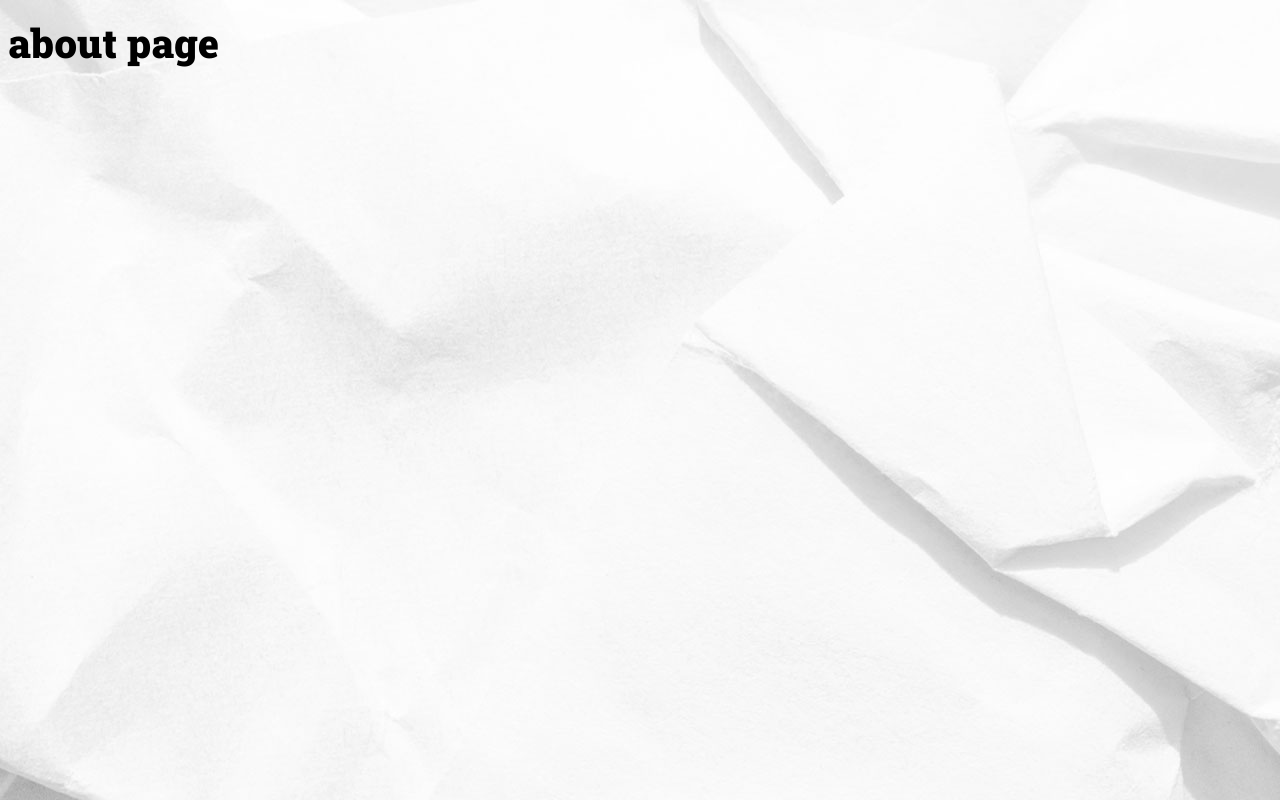
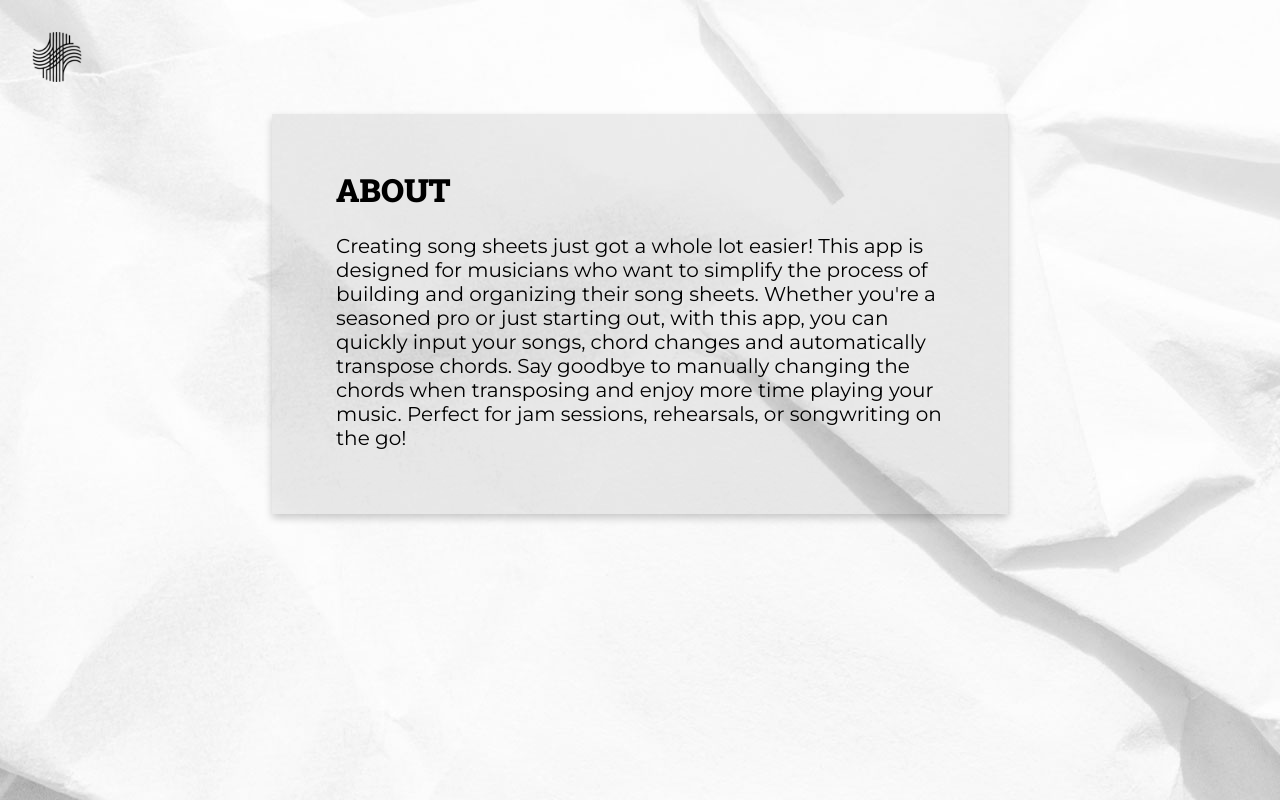
Before and after one commit to yapangelo/angelo-yap-capstone-chordflip, a React (Vite) app in the folder angelo-capstone-chordflip/: page /about in a window 1280 px wide. Built offline with nearby package versions, Linux system fonts and the light colour scheme.

Commit message:
created responsive about page

```diff
--- a/angelo-capstone-chordflip/src/App.scss
+++ b/angelo-capstone-chordflip/src/App.scss
@@ -1,3 +1,8 @@
+* {
+    padding: 0;
+    margin: 0;
+}
+
 body {
     background-image: url(../src/assets/natalie-kinnear-paperbg.jpg);
 }
--- a/angelo-capstone-chordflip/src/pages/AboutPage/AboutPage.jsx
+++ b/angelo-capstone-chordflip/src/pages/AboutPage/AboutPage.jsx
@@ -1,10 +1,30 @@
 import "./AboutPage.scss";
+import { Link } from "react-router-dom";
+import chevron from "../../assets/chevron.svg";
+import logo from "../../assets/chordflip-logo-notext.svg";
 
 const AboutPage = () => {
   return (
-    <>
-      <h1>about page</h1>
-    </>
+    <div className="aboutpage">
+      <Link to="/">
+        <img src={chevron} alt="back" className="aboutpage__nav" />
+      </Link>
+      <Link to="/">
+        <img src={logo} alt="back" className="aboutpage__logo" />
+      </Link>
+      <div className="aboutpage__content">
+        <h2 className="aboutpage__title">ABOUT</h2>
+        <p>
+          Creating song sheets just got a whole lot easier! This app is designed
+          for musicians who want to simplify the process of building and
+          organizing their song sheets. Whether you're a seasoned pro or just
+          starting out, with this app, you can quickly input your songs, chord
+          changes and automatically transpose chords. Say goodbye to manually
+          changing the chords when transposing and enjoy more time playing your
+          music. Perfect for jam sessions, rehearsals, or songwriting on the go!
+        </p>
+      </div>
+    </div>
   );
 };
 export default AboutPage;
--- a/angelo-capstone-chordflip/src/pages/AboutPage/AboutPage.scss
+++ b/angelo-capstone-chordflip/src/pages/AboutPage/AboutPage.scss
@@ -0,0 +1,46 @@
+@use "../../styles/partials/mixins" as *;
+
+.aboutpage {
+    padding: 2rem;
+
+    &__content {
+        padding: 2rem 1rem;
+    }
+
+    &__title {
+        padding-bottom: 1rem;
+    }
+
+    &__logo {
+        display: none;
+    }
+
+    @include tablet {
+        &__content {
+            padding: 4rem 4rem;
+        }
+
+        &__title {
+            padding-bottom: 2rem;
+        }
+    }
+
+    @include desktop {
+        &__nav {
+            display: none;
+        }
+
+        &__logo {
+            display: flex;
+        }
+
+        &__content {
+            display: flex;
+            flex-direction: column;
+            background-color: rgba(0, 0, 0, 0.07);
+            width: 50%;
+            margin: 2rem auto;
+            box-shadow: 0px 4px 8px rgba(0, 0, 0, 0.2);
+        }
+    }
+}
--- a/angelo-capstone-chordflip/src/styles/partials/_typography.scss
+++ b/angelo-capstone-chordflip/src/styles/partials/_typography.scss
@@ -15,15 +15,32 @@ a {
 }
 
 h1 {
-    font-family: 'Roboto Slab';
+    font-family: 'Roboto Slab', 'Times New Roman', Times, serif;
     font-weight: 900;
     font-size: 2rem;
-    line-height: 1.5rem;
+    line-height: 2.625rem;
+}
+
+h2 {
+    font-family: 'Roboto Slab', 'Times New Roman', Times, serif;
+    font-weight: 900;
+    font-size: 1.5rem;
+    line-height: 1rem;
 }
 
 @include tablet {
     h1 {
         font-size: 2.5rem;
-        line-height: 2rem;
+        line-height: 3.125rem;
+    }
+
+    h2 {
+        font-size: 2rem;
+        line-height: 1.5rem;
+    }
+
+    p {
+        font-size: 1.25rem;
+        line-height: 1.5rem;
     }
 }
```
Also changed, not shown: angelo-capstone-chordflip/src/assets/chevron.svg (added), angelo-capstone-chordflip/src/assets/chordflip-logo-notext.svg (added).
